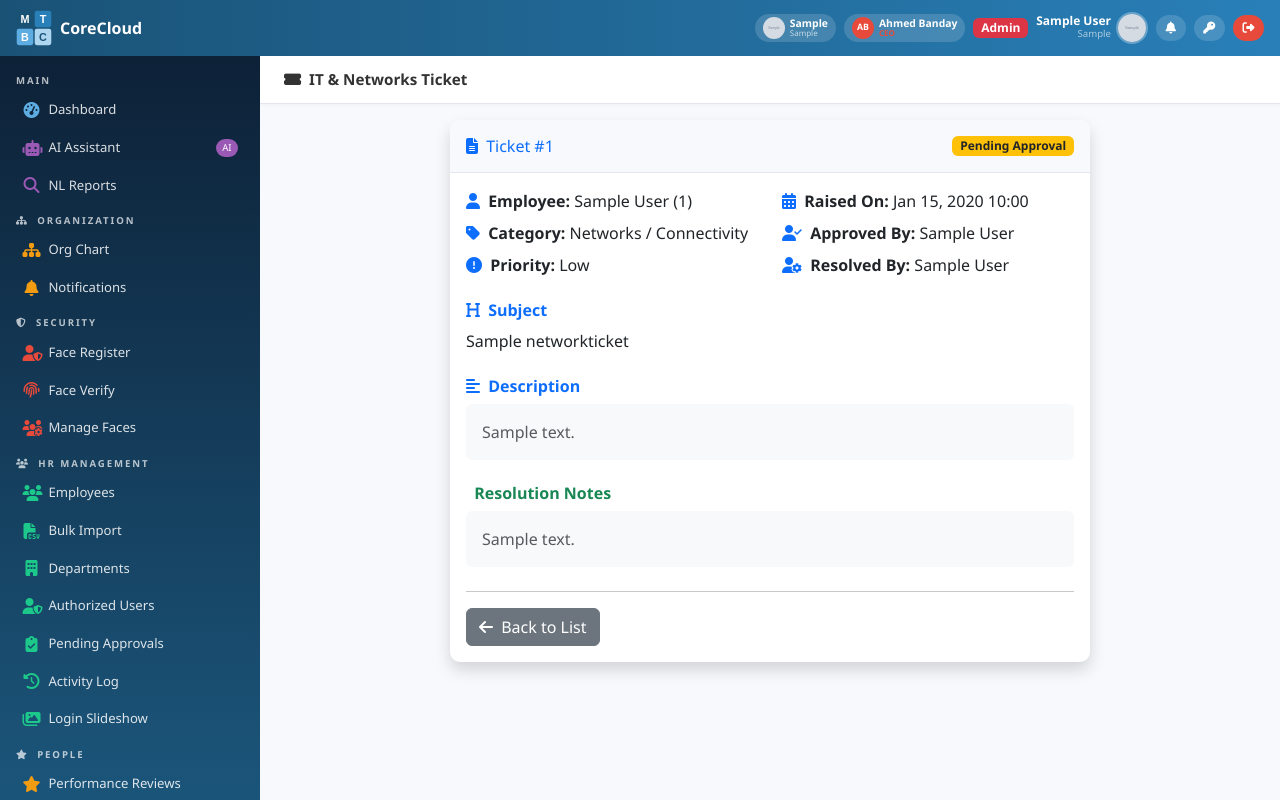
After one commit to banday72/HR-PAYROLL-SYSTEM, a Django app: page /hr/networks/1/ in a window 1280 px wide. The commit adds this page. Run offline with Django 5.2, Linux system fonts and the light colour scheme; a user stored in the database is signed in; tables that the repository leaves empty hold one stand-in row (values such as "Sample post"); grey boxes marked "Sample" are stand-in pictures; data that the repository does not hold is empty; parts of the project's set-up code (start-up, migrations or seed data) failed here and were passed over.

Commit message:
Add IT & Networks helpdesk tickets (employee -> manager approval -> HR/IT)

```diff
--- a/employees/permissions.py
+++ b/employees/permissions.py
@@ -36,6 +36,8 @@ ALL_PERMISSIONS = {
     'view_all_overtime',
     'approve_travel',
     'approve_overtime',
+    'approve_networks',
+    'manage_networks',
 }
 
 HR_PERMISSIONS = set(ALL_PERMISSIONS)
@@ -56,6 +58,7 @@ MANAGER_PERMISSIONS = {
     'view_all_overtime',
     'approve_travel',
     'approve_overtime',
+    'approve_networks',
 }
 
 EMPLOYEE_PERMISSIONS = set()
--- a/hr_modules/urls.py
+++ b/hr_modules/urls.py
@@ -23,4 +23,8 @@ urlpatterns = [
     path('overtime/', views.overtime_list, name='overtime_list'),
     path('overtime/create/', views.overtime_create, name='overtime_create'),
     path('overtime/<int:pk>/action/', views.overtime_action, name='overtime_action'),
+    path('networks/', views.networks_ticket_list, name='networks_ticket_list'),
+    path('networks/create/', views.networks_ticket_create, name='networks_ticket_create'),
+    path('networks/<int:pk>/', views.networks_ticket_detail, name='networks_ticket_detail'),
+    path('networks/<int:pk>/action/', views.networks_ticket_action, name='networks_ticket_action'),
 ]
--- a/hr_modules/views.py
+++ b/hr_modules/views.py
@@ -423,3 +423,123 @@ def overtime_action(request, pk):
         messages.success(request, f'Overtime {action}.')
         return redirect('overtime_list')
     return render(request, 'hr_modules/overtime_action.html', {'record': ot})
+
+
+# ============ IT & NETWORKS HELP DESK ============
+def notify_support_team(title, message, notif_type='info', link=''):
+    from employees.models import Employee
+    from employees.permissions import permission_group
+    for emp in Employee.objects.filter(status='active', user__isnull=False).exclude(role='employee'):
+        if permission_group(emp) in ('hr', 'executive'):
+            create_notification(emp, title, message, notif_type, link)
+
+
+@login_required
+def networks_ticket_list(request):
+    from employees.models import Employee
+    from .models import NetworkTicket
+    emp = Employee.objects.filter(user=request.user).first()
+    tickets = NetworkTicket.objects.none()
+    if emp:
+        if has_any_permission(request.user, 'manage_networks'):
+            tickets = NetworkTicket.objects.all()
+        elif has_any_permission(request.user, 'approve_networks'):
+            tickets = NetworkTicket.objects.filter(
+                employee__reports_to=emp) | NetworkTicket.objects.filter(employee=emp)
+        else:
+            tickets = NetworkTicket.objects.filter(employee=emp)
+    status_filter = request.GET.get('status', '')
+    if status_filter:
+        tickets = tickets.filter(status=status_filter)
+    return render(request, 'hr_modules/networks_ticket_list.html', {
+        'tickets': tickets, 'status_filter': status_filter,
+    })
+
+
+@login_required
+def networks_ticket_create(request):
+    from employees.models import Employee
+    from .models import NetworkTicket
+    emp = Employee.objects.filter(user=request.user).first()
+    if request.method == 'POST':
+        ticket = NetworkTicket.objects.create(
+            employee=emp,
+            category=request.POST.get('category', 'networks'),
+            priority=request.POST.get('priority', 'medium'),
+            subject=request.POST.get('subject'),
+            description=request.POST.get('description'),
+            status='pending' if emp and emp.reports_to else 'approved',
+        )
+        if emp and emp.reports_to:
+            create_notification(emp.reports_to, 'IT/Network Ticket',
+                f'{emp.first_name} {emp.last_name} raised ticket "{ticket.subject}"',
+                'warning', 'networks_ticket_list')
+        else:
+            notify_support_team('IT/Network Ticket',
+                f'New ticket "{ticket.subject}" from {emp} - no manager to approve.',
+                'warning', 'networks_ticket_list')
+        messages.success(request, 'Ticket submitted. Your manager will review it.')
+        return redirect('networks_ticket_list')
+    return render(request, 'hr_modules/networks_ticket_form.html')
+
+
+@login_required
+def networks_ticket_detail(request, pk):
+    from .models import NetworkTicket
+    ticket = get_object_or_404(NetworkTicket, pk=pk)
+    from employees.models import Employee
+    emp = Employee.objects.filter(user=request.user).first()
+    can_approve = has_any_permission(request.user, 'approve_networks')
+    can_manage = has_any_permission(request.user, 'manage_networks')
+    is_owner = bool(emp) and ticket.employee_id == emp.pk
+    if not (can_manage or can_approve or is_owner):
+        from django.core.exceptions import PermissionDenied
+        raise PermissionDenied
+    return render(request, 'hr_modules/networks_ticket_detail.html', {
+        'ticket': ticket,
+        'can_approve': can_approve,
+        'can_manage': can_manage,
+        'is_owner': is_owner,
+        'emp': emp,
+    })
+
+
+@login_required
+def networks_ticket_action(request, pk):
+    from employees.models import Employee
+    from .models import NetworkTicket
+    ticket = get_object_or_404(NetworkTicket, pk=pk)
+    if request.method == 'POST':
+        action = request.POST.get('action')
+        reviewer = Employee.objects.filter(user=request.user).first()
+        if action in ('approved', 'rejected'):
+            if not has_any_permission(request.user, 'approve_networks'):
+                from django.core.exceptions import PermissionDenied
+                raise PermissionDenied
+            ticket.status = action
+            ticket.approved_by = reviewer
+            ticket.save()
+            create_notification(ticket.employee, f'Ticket {action.title()}',
+                f'Your ticket "{ticket.subject}" was {action} by {reviewer}.',
+                'success' if action == 'approved' else 'danger', 'networks_ticket_list')
+            if action == 'approved':
+                notify_support_team('IT/Network Ticket',
+                    f'Ticket "{ticket.subject}" from {ticket.employee.employee_id} needs your attention.',
+                    'info', 'networks_ticket_list')
+            messages.success(request, f'Ticket {action}.')
+        elif action in ('in_progress', 'resolved'):
+            if not has_any_permission(request.user, 'manage_networks'):
+                from django.core.exceptions import PermissionDenied
+                raise PermissionDenied
+            ticket.status = action
+            ticket.resolved_by = reviewer if action == 'resolved' else ticket.resolved_by
+            if action == 'resolved':
+                ticket.resolution_notes = request.POST.get('resolution_notes', '')
+            ticket.save()
+            create_notification(ticket.employee, f'Ticket {action.title().replace("_", " ")}',
+                f'Your ticket "{ticket.subject}" is now {action.replace("_", " ")}.'
+                + (f' Notes: {ticket.resolution_notes}' if ticket.resolution_notes else ''),
+                'success' if action == 'resolved' else 'info', 'networks_ticket_list')
+            messages.success(request, f'Ticket marked {action.replace("_", " ")}.')
+        return redirect('networks_ticket_list')
+    return redirect('networks_ticket_detail', pk=ticket.pk)
--- a/templates/base.html
+++ b/templates/base.html
@@ -264,6 +264,9 @@
             <a class="nav-link {% if request.resolver_match.url_name == 'travel_list' %}active{% endif %}" href="{% url 'travel_list' %}">
                 <i class="fas fa-plane-departure nav-icon" style="color:#1cc88a;"></i> Travel
             </a>
+            <a class="nav-link {% if 'networks_ticket' in request.resolver_match.url_name %}active{% endif %}" href="{% url 'networks_ticket_list' %}">
+                <i class="fas fa-network-wired nav-icon" style="color:#5dade2;"></i> IT / Networks
+            </a>
             <a class="nav-link" href="{% url 'dashboard' %}#my-payrolls">
                 <i class="fas fa-money-bill-wave nav-icon" style="color:#1cc88a;"></i> Salary Slips
             </a>
--- /dev/null
+++ b/templates/hr_modules/networks_ticket_detail.html
@@ -0,0 +1,86 @@
+{% extends "base.html" %}
+{% block title %}Ticket Details{% endblock %}
+{% block page_title %}<i class="fas fa-ticket-alt me-2"></i>IT &amp; Networks Ticket{% endblock %}
+
+{% block content %}
+<div class="row justify-content-center">
+    <div class="col-lg-8">
+        <div class="card shadow">
+            <div class="card-header py-3 d-flex justify-content-between align-items-center">
+                <h6 class="m-0 font-weight-bold text-primary"><i class="fas fa-file-alt me-1"></i> Ticket #{{ ticket.pk }}</h6>
+                <span class="badge {% if ticket.status == 'pending' %}bg-warning text-dark{% elif ticket.status == 'approved' %}bg-secondary{% elif ticket.status == 'in_progress' %}bg-info{% elif ticket.status == 'resolved' %}bg-success{% else %}bg-danger{% endif %}">
+                    {{ ticket.get_status_display }}
+                </span>
+            </div>
+            <div class="card-body">
+                <div class="row mb-4">
+                    <div class="col-md-6">
+                        <p class="mb-2"><strong><i class="fas fa-user me-1 text-primary"></i> Employee:</strong> {{ ticket.employee.full_name }} ({{ ticket.employee.employee_id }})</p>
+                        <p class="mb-2"><strong><i class="fas fa-tag me-1 text-primary"></i> Category:</strong> {{ ticket.get_category_display }}</p>
+                        <p class="mb-0"><strong><i class="fas fa-exclamation-circle me-1 text-primary"></i> Priority:</strong> {{ ticket.get_priority_display }}</p>
+                    </div>
+                    <div class="col-md-6">
+                        <p class="mb-2"><strong><i class="fas fa-calendar-alt me-1 text-primary"></i> Raised On:</strong> {{ ticket.created_at|date:"M d, Y H:i" }}</p>
+                        <p class="mb-2"><strong><i class="fas fa-user-check me-1 text-primary"></i> Approved By:</strong> {{ ticket.approved_by.full_name|default:"-" }}</p>
+                        <p class="mb-0"><strong><i class="fas fa-user-cog me-1 text-primary"></i> Resolved By:</strong> {{ ticket.resolved_by.full_name|default:"-" }}</p>
+                    </div>
+                </div>
+
+                <div class="mb-4">
+                    <h6 class="fw-bold text-primary"><i class="fas fa-heading me-1"></i> Subject</h6>
+                    <p class="mb-0">{{ ticket.subject }}</p>
+                </div>
+
+                <div class="mb-4">
+                    <h6 class="fw-bold text-primary"><i class="fas fa-align-left me-1"></i> Description</h6>
+                    <div class="bg-light p-3 rounded text-muted" style="white-space:pre-wrap;">{{ ticket.description }}</div>
+                </div>
+
+                {% if ticket.resolution_notes %}
+                <div class="mb-4">
+                    <h6 class="fw-bold text-success"><i class="fas fa-comment-check me-1"></i> Resolution Notes</h6>
+                    <div class="bg-light p-3 rounded text-muted" style="white-space:pre-wrap;">{{ ticket.resolution_notes }}</div>
+                </div>
+                {% endif %}
+
+                <hr>
+
+                {% if ticket.status == 'pending' and can.approve %}
+                <form method="post" action="{% url 'networks_ticket_action' ticket.pk %}">
+                    {% csrf_token %}
+                    <div class="d-flex gap-3 mb-3">
+                        <button type="submit" name="action" value="rejected" class="btn btn-danger flex-fill"><i class="fas fa-times me-1"></i> Reject</button>
+                        <button type="submit" name="action" value="approved" class="btn btn-success flex-fill"><i class="fas fa-check me-1"></i> Approve &amp; Open</button>
+                    </div>
+                    <a href="{% url 'networks_ticket_list' %}" class="btn btn-secondary w-100"><i class="fas fa-arrow-left me-1"></i> Back</a>
+                </form>
+                {% elif ticket.status == 'approved' and can.manage %}
+                <form method="post" action="{% url 'networks_ticket_action' ticket.pk %}">
+                    {% csrf_token %}
+                    <div class="d-flex gap-3 mb-3">
+                        <a href="{% url 'networks_ticket_list' %}" class="btn btn-secondary flex-fill"><i class="fas fa-arrow-left me-1"></i> Back</a>
+                        <button type="submit" name="action" value="in_progress" class="btn btn-info flex-fill"><i class="fas fa-spinner me-1"></i> Start Work</button>
+                    </div>
+                </form>
+                {% elif ticket.status == 'in_progress' and can.manage %}
+                <form method="post" action="{% url 'networks_ticket_action' ticket.pk %}">
+                    {% csrf_token %}
+                    <div class="mb-3">
+                        <label class="form-label fw-bold">Resolution Notes</label>
+                        <textarea name="resolution_notes" class="form-control" rows="3" placeholder="Solution provided, actions taken..."></textarea>
+                    </div>
+                    <div class="d-flex gap-3 mb-3">
+                        <a href="{% url 'networks_ticket_list' %}" class="btn btn-secondary flex-fill"><i class="fas fa-arrow-left me-1"></i> Back</a>
+                        <button type="submit" name="action" value="resolved" class="btn btn-success flex-fill"><i class="fas fa-check-circle me-1"></i> Mark Resolved</button>
+                    </div>
+                </form>
+                {% else %}
+                <div class="d-flex justify-content-between">
+                    <a href="{% url 'networks_ticket_list' %}" class="btn btn-secondary"><i class="fas fa-arrow-left me-1"></i> Back to List</a>
+                </div>
+                {% endif %}
+            </div>
+        </div>
+    </div>
+</div>
+{% endblock %}
```
Also changed, not shown: hr_modules/models.py (+42 -0 lines), templates/hr_modules/networks_ticket_form.html (added, +53 -0 lines), templates/hr_modules/networks_ticket_list.html (added, +95 -0 lines), hr_modules/migrations/0002_networkticket.py (added), 3 other files.
